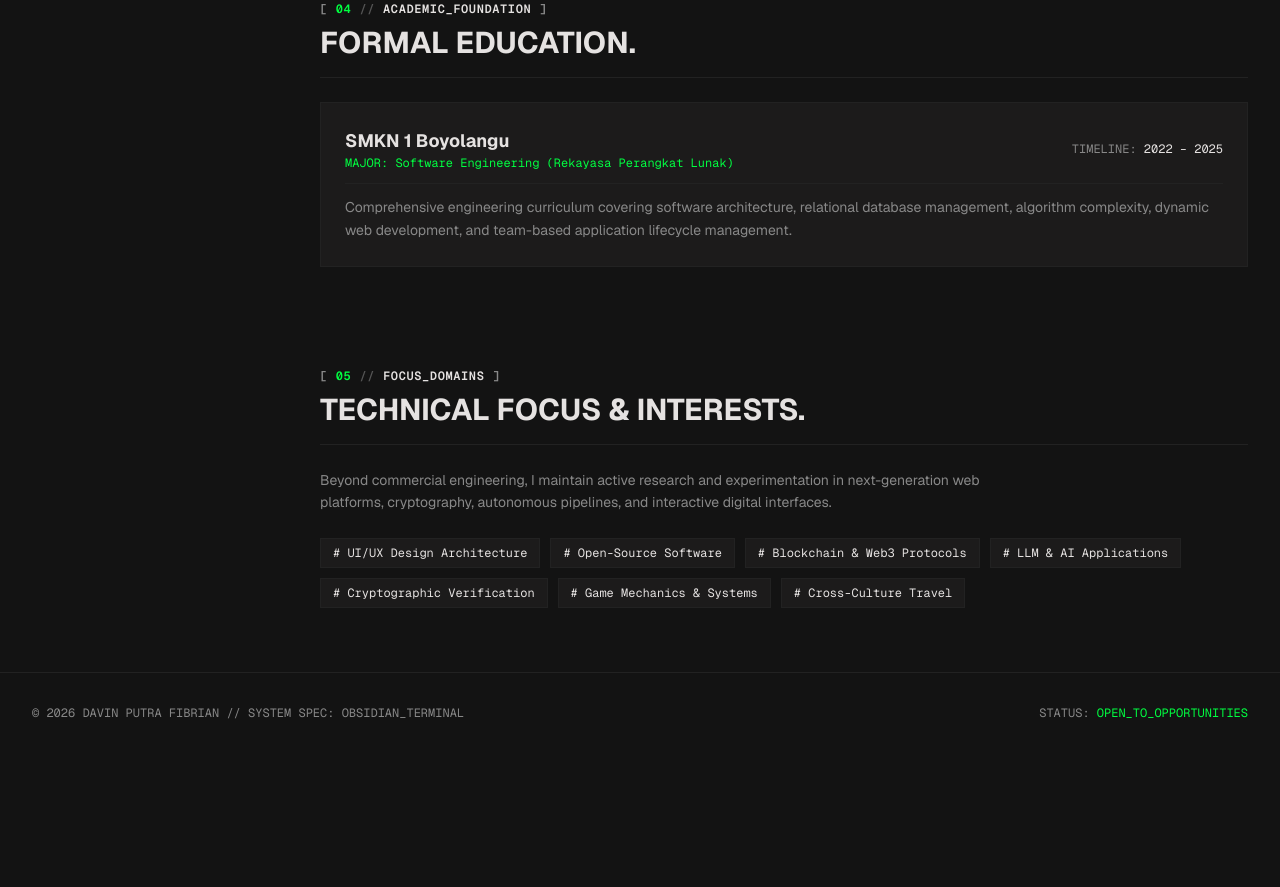
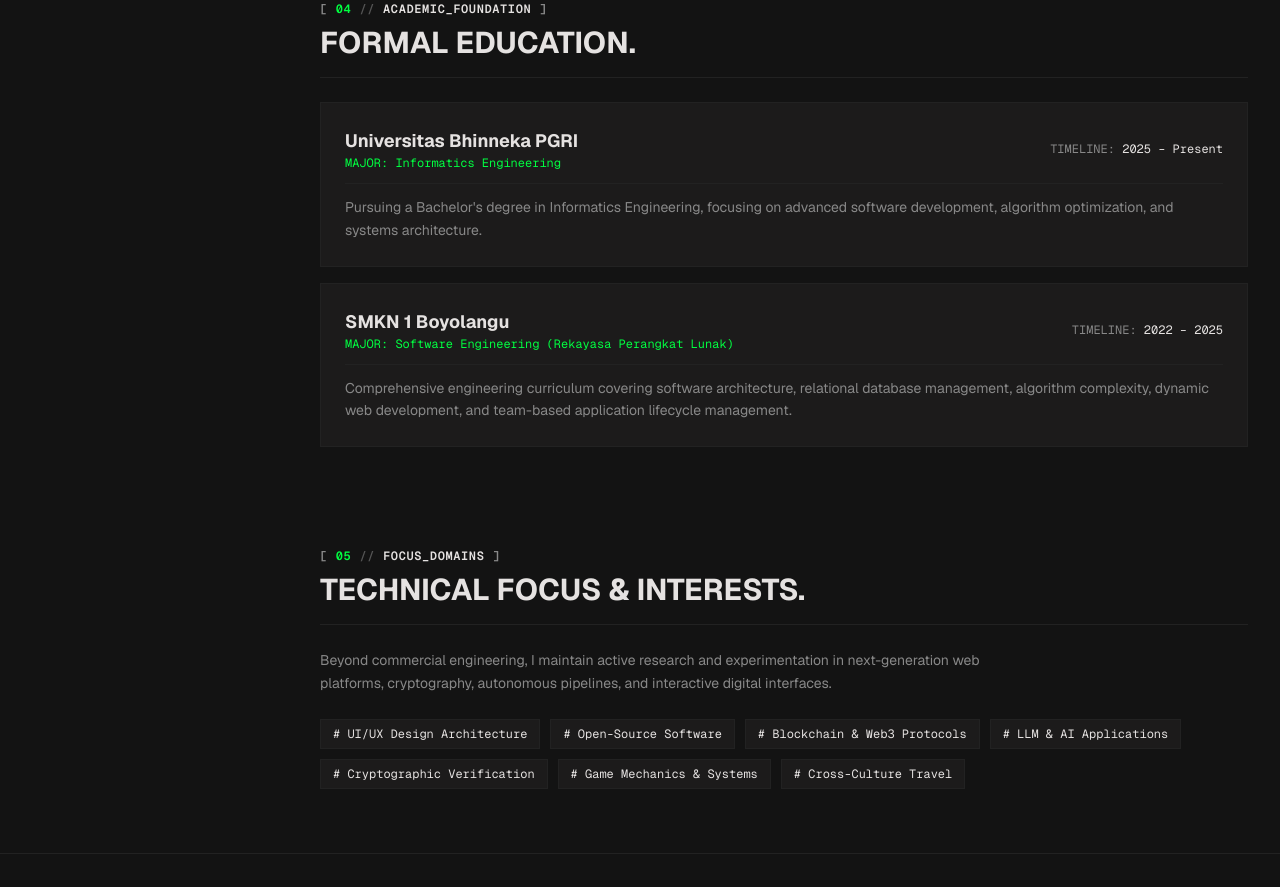
Before and after one commit to VinLvy/D-portfolio, a Next.js app: page /about in a window 1280 px wide. Shown: the part 2840-3727 px from the top of the page. Before the commit the page ends 3593 px from the top, so only its background shows below. Built offline with nearby package versions, Linux system fonts and the light colour scheme.

Commit message:
About 6.8

```diff
--- a/src/app/about/page.js
+++ b/src/app/about/page.js
@@ -89,6 +89,12 @@
 ];
 
 const EDUCATION_RECORDS = [
+  {
+    school: "Universitas Bhinneka PGRI",
+    major: "Informatics Engineering",
+    period: "2025 – Present",
+    desc: "Pursuing a Bachelor's degree in Informatics Engineering, focusing on advanced software development, algorithm optimization, and systems architecture.",
+  },
   {
     school: "SMKN 1 Boyolangu",
     major: "Software Engineering (Rekayasa Perangkat Lunak)",
```
